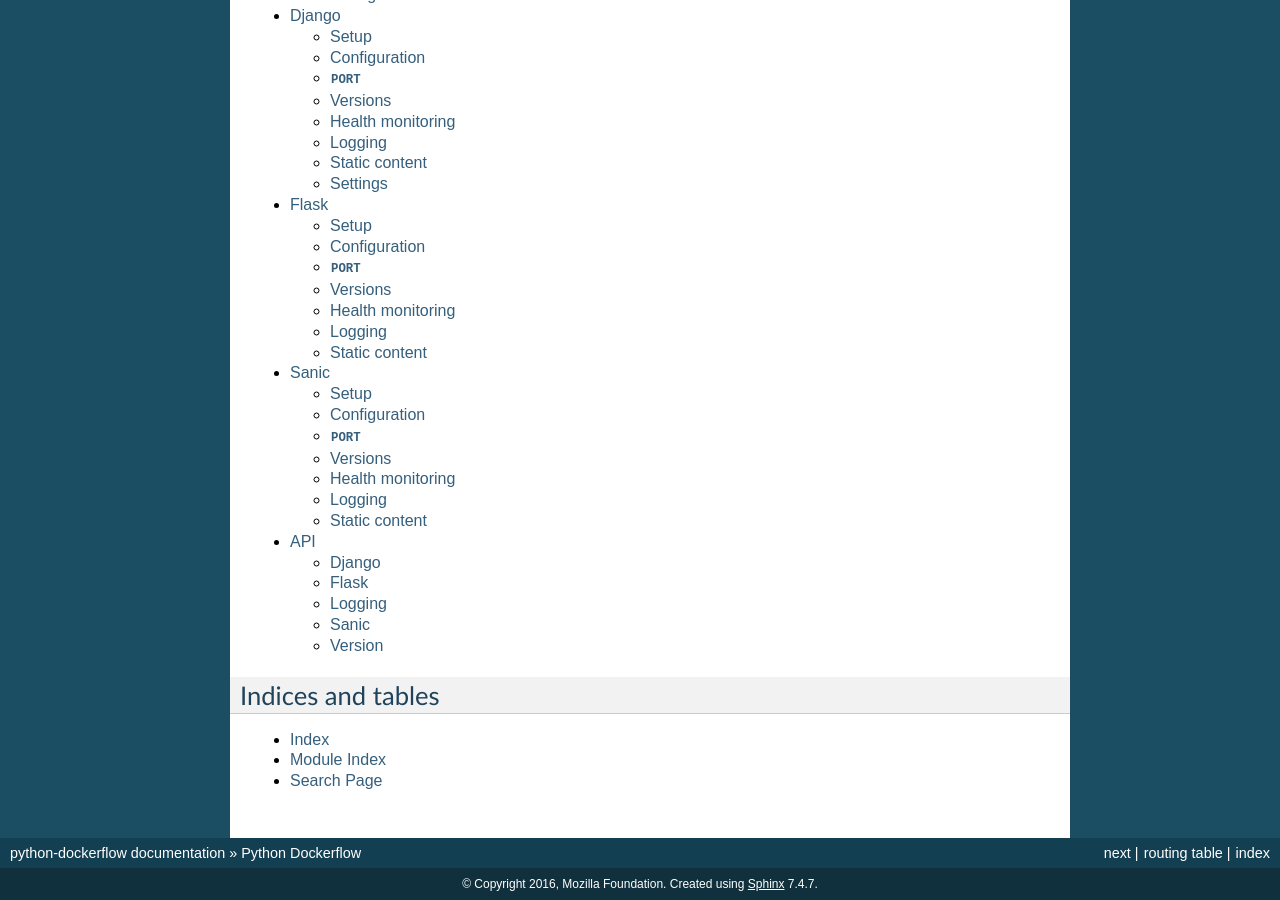
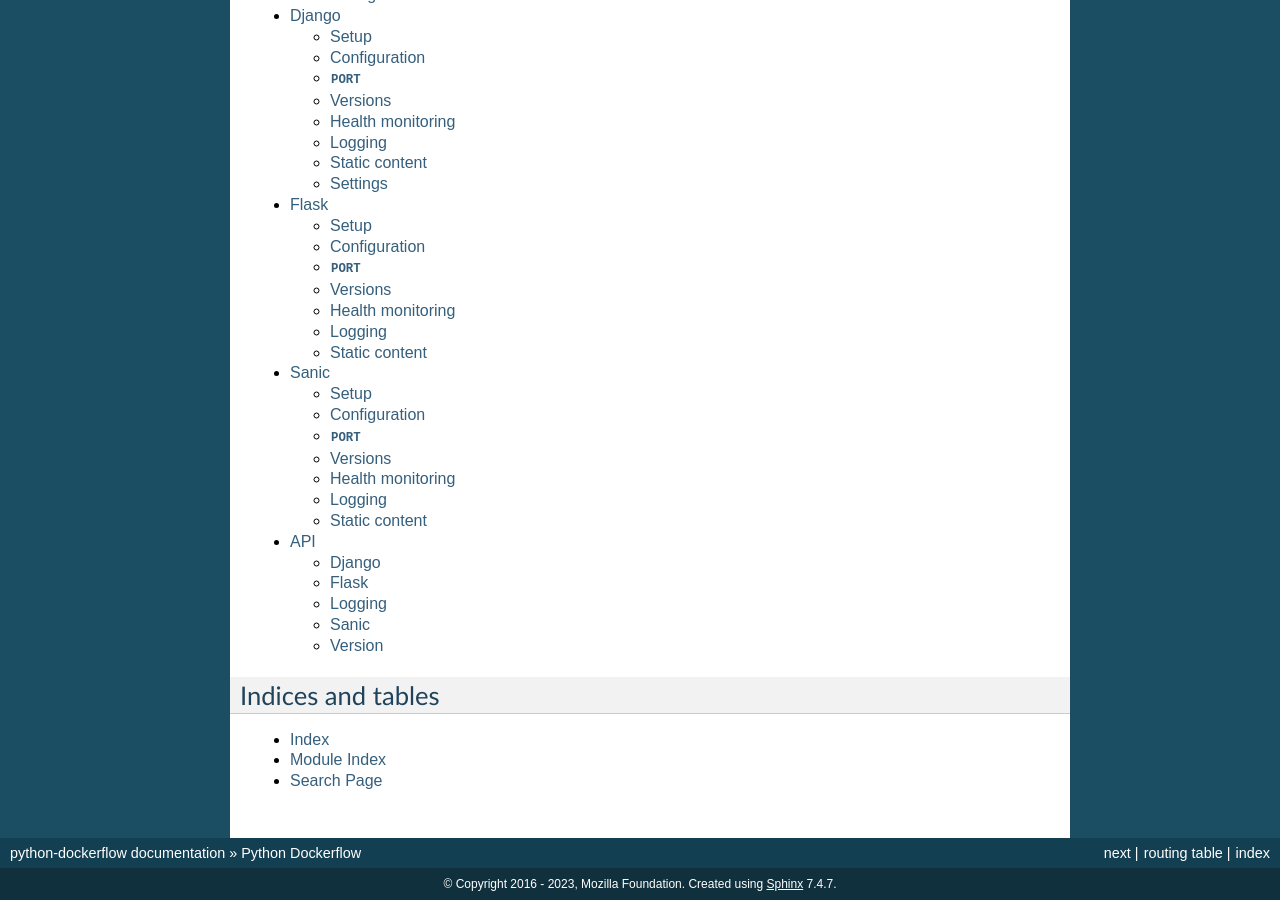
Before and after one commit to mozilla-services/python-dockerflow, a Sphinx documentation site: the page built from docs/index.rst, in a window 1280 px wide and 900 px high, scrolled down 1401 px. Built offline with Sphinx 7.4.7, drawn with Linux system fonts in a browser that asks for light colours.

Commit message:
Update docs copyright

```diff
--- a/docs/conf.py
+++ b/docs/conf.py
@@ -60,7 +60,7 @@
 
 # General information about the project.
 project = "python-dockerflow"
-copyright = "2016, Mozilla Foundation"
+copyright = "2016 - 2023, Mozilla Foundation"
 author = "Mozilla Foundation"
 
 # The version info for the project you're documenting, acts as replacement for
```
